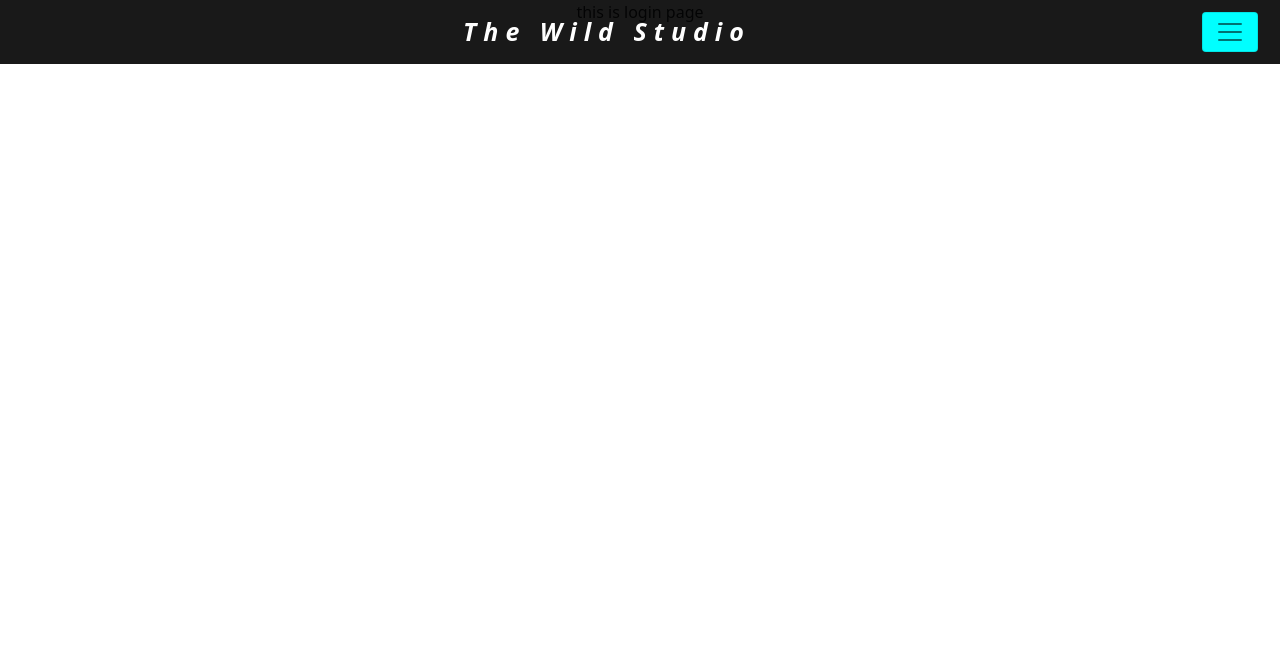
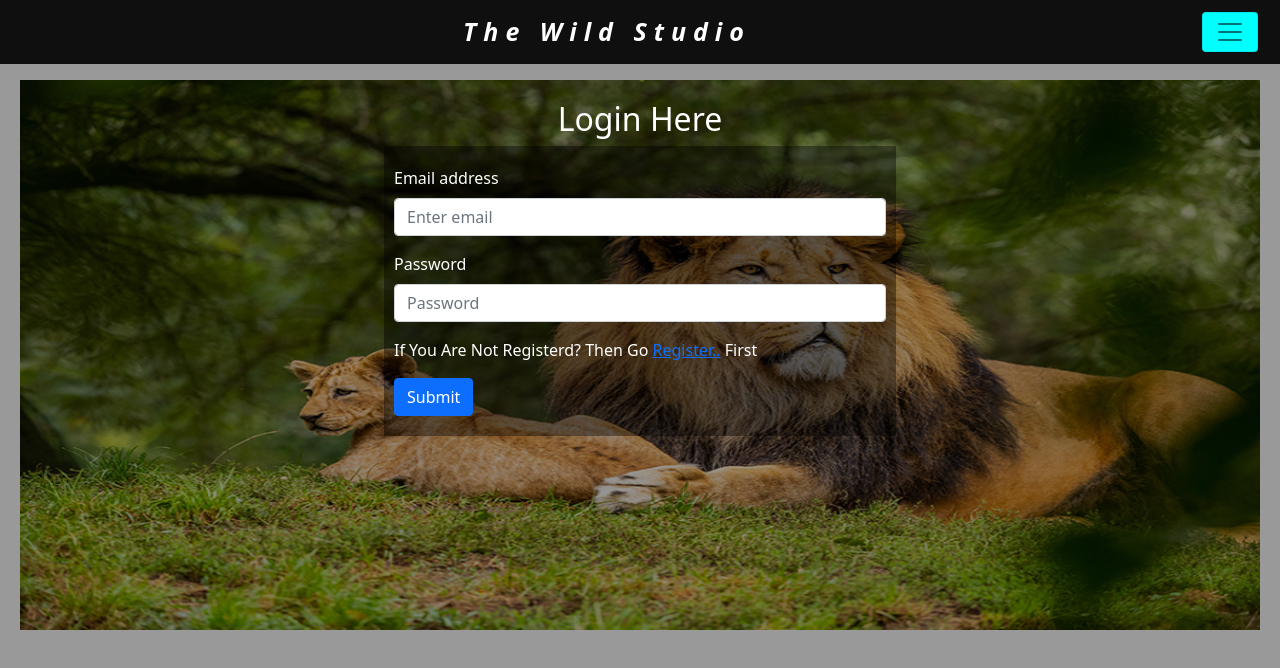
Before and after one commit to FozleRabbi1/forest-studio, a React (Create React App) app: page /login in a window 1280 px wide. Shown: the top 668 px of the page. Built offline with nearby package versions, Linux system fonts and the light colour scheme; no server answers.

Commit message:
register file done

```diff
--- a/public/wildForestData.json
+++ b/public/wildForestData.json
@@ -16,7 +16,7 @@
         "description" : "product photographers in london Product Photography Joel is an experienced product photographer and our professional Enfield photographic studio is equipped with all the necessary photographic lighting and choice of backdrops to enable us to deliver unique, "
     },
     {
-        "name" : "Animal",
+        "name" : "Bird",
         "id" : 3,
         "coust" : 1500,
         "work":"work",
--- a/src/App.js
+++ b/src/App.js
@@ -7,6 +7,8 @@ import AboutMe from './ComponentsFile/AllPagesFile/AboutMeFile/AboutMe';
 import Login from './ComponentsFile/AllPagesFile/LoginFIle/Login';
 import Register from './ComponentsFile/AllPagesFile/RegisterFile/Register';
 import NotFound from './ComponentsFile/NotFoundFIle/NotFound';
+import CheckOut from './ComponentsFile/CheckOutFile/CheckOut';
+import RequirAuth from './ComponentsFile/RequireAuth/RequirAuth';
 
 function App() {
   return (
@@ -18,6 +20,13 @@ function App() {
         <Route path='/aboutMe' element={<AboutMe></AboutMe>}></Route>
         <Route path='/login' element={<Login></Login>}></Route>
         <Route path='/register' element={<Register></Register>}></Route>
+
+        <Route path='/checkOut/:checkId' element={
+          <RequirAuth>
+            <CheckOut></CheckOut>
+           </RequirAuth>
+        }></Route>
+
         <Route path='*' element={<NotFound></NotFound>}></Route>
       </Routes>
 
--- a/src/ComponentsFile/AllPagesFile/HomeFile/ServiceSection/ServiceSection.js
+++ b/src/ComponentsFile/AllPagesFile/HomeFile/ServiceSection/ServiceSection.js
@@ -1,8 +1,13 @@
 import React from 'react';
+import { useNavigate } from 'react-router-dom';
 import './ServiceSecton.css';
 
 const ServiceSection = ({ service }) => {
-    const { name, img, coust, description } = service;
+    const { name, img, coust, description , id} = service;
+    const navigate = useNavigate();
+    const checkOutFun= (id) =>{
+        navigate(`/checkOut/${id}`)
+    }
     return (
         <div className='col'>
             <div className='all-services'>
@@ -11,8 +16,9 @@ const ServiceSection = ({ service }) => {
                 </div>
                 <div className='service-text-container'>
                     <h5>Name : {name}</h5>
-                    <h6>Price : {coust}</h6>
-                    <p>{description.slice(0, 200)}</p>
+                    <h6>Price : {coust}$ Per-Albam </h6>
+                    <p title={description}>{description.slice(0, 200)}</p>
+                    <button onClick={()=>checkOutFun(id)} className='button btn btn-link'>Check-Out</button>
                 </div>
             </div>
 
--- a/src/ComponentsFile/AllPagesFile/HomeFile/ServiceSection/ServiceSecton.css
+++ b/src/ComponentsFile/AllPagesFile/HomeFile/ServiceSection/ServiceSecton.css
@@ -14,3 +14,17 @@
     margin: 0 ;
     padding: 0;
 }
+.service-text-container p{
+    padding-bottom:0;
+    margin-bottom: 0;
+}
+.service-text-container .button{
+    padding: 0;
+    display: block;
+    margin-left: auto;
+    padding-right: 10px;
+    margin-top: -15px;
+    font-weight: 600;
+    text-decoration: none;
+    color: red;
+}
--- a/src/ComponentsFile/AllPagesFile/LoginFIle/Login.js
+++ b/src/ComponentsFile/AllPagesFile/LoginFIle/Login.js
@@ -1,10 +1,65 @@
-import React from 'react';
+import React, { useRef } from 'react';
+import { Button, Form } from 'react-bootstrap';
+import { Link, useNavigate } from 'react-router-dom';
 import './Login.css';
+import tiger from '../../../image/photography4.jpg'
+import { useSignInWithEmailAndPassword } from 'react-firebase-hooks/auth';
+import auth from '../../../firebase.init';
 
 const Login = () => {
+    const getEmail = useRef('');
+    const getPassword = useRef('');
+    const navigate = useNavigate();
+    const [signInWithEmailAndPassword, user, loading, error] = useSignInWithEmailAndPassword(auth);
+
+    if (user) {
+        navigate("/")
+    }
+
+    const submitFun = (e) => {
+        e.preventDefault();
+        const email = getEmail.current.value;
+        const password = getPassword.current.value;
+
+        signInWithEmailAndPassword(email, password);
+    }
+
     return (
-        <div>
-            this is login page
+        <div className='mt-5 pt-3'>
+
+            <div className='img-div  mt-3'>
+                <img src={tiger} alt="" />
+            </div>
+
+            <div className="form-div">
+                <div className='from-child-div'>
+                    <h2>Login Here</h2>
+
+                    <Form className='mx-auto' onSubmit={submitFun}>
+
+                        <Form.Group className="mb-3" controlId="formBasicEmail">
+                            <Form.Label>Email address</Form.Label>
+                            <Form.Control ref={getEmail} type="email" placeholder="Enter email" required/>
+                        </Form.Group>
+
+                        <Form.Group className="mb-3" controlId="formBasicPassword">
+                            <Form.Label>Password</Form.Label>
+                            <Form.Control ref={getPassword} type="password" placeholder="Password" required/>
+                        </Form.Group>
+
+                        {
+                            error? <p style={{ color: "red" }}> {error.message} </p> : ''
+                        }
+
+                        <p>If You Are Not Registerd? Then Go <Link to="/register">Register..</Link> First</p>
+
+                        <Button variant="primary" type="submit">
+                            Submit
+                        </Button>
+                    </Form>
+
+                </div>
+            </div>
 
         </div>
     );
--- a/src/ComponentsFile/AllPagesFile/RegisterFile/Register.css
+++ b/src/ComponentsFile/AllPagesFile/RegisterFile/Register.css
@@ -0,0 +1,41 @@
+.img-div{
+    width: 100%;
+}
+.img-div img{
+    width: 100%;
+    height: 550px;
+    position: relative;
+}
+.form-div{
+    width: 100%;
+    height: 100%;
+    background-color: rgba(0,0,0,0.4);
+    position: absolute;
+    top: 0;
+    left: 0;
+}
+.form-div .from-child-div{
+    margin-top: 100px;
+}
+.form-div .from-child-div h2{
+    color: white;
+    z-index: 99999;
+}
+.from-child-div Form{
+    width: 40%;
+    text-align: left;
+    color: white;
+    background-color: rgba(0,0,0,0.4);
+    padding: 20px 10px;
+}
+
+@media  (max-width:1000px) {
+    .from-child-div Form{
+        width: 70%;
+    }
+}
+@media  (max-width:500px) {
+    .from-child-div Form{
+        width: 85%;
+    }
+}
--- a/src/ComponentsFile/AllPagesFile/RegisterFile/Register.js
+++ b/src/ComponentsFile/AllPagesFile/RegisterFile/Register.js
@@ -1,10 +1,93 @@
-import React from 'react';
+import React, { useRef, useState } from 'react';
 import './Register.css';
+import bird from '../../../image/bird.jpg'
+import { Button, Form } from 'react-bootstrap';
+import { useCreateUserWithEmailAndPassword } from 'react-firebase-hooks/auth';
+import auth from '../../../firebase.init'
+import { Link, useNavigate } from 'react-router-dom';
+
 
 const Register = () => {
+    const getEmail = useRef('');
+    const getPassword = useRef('');
+    const getConfurmPassword = useRef('');
+    const [aggri, getAggri] = useState(false);
+    const [customError, setcuStomError] = useState('');
+    const navigate = useNavigate();
+
+    const [createUserWithEmailAndPassword,user, loading, ceratError,] = useCreateUserWithEmailAndPassword(auth);
+
+    const checkedFun = (e) => {
+        const checkedValue = e.target.checked;
+        getAggri(checkedValue);
+    }
+
+    if(user){
+        navigate("/")
+    }
+    const submitFun = (e) => {
+        e.preventDefault();
+        const email = getEmail.current.value;
+        const password = getPassword.current.value;
+        const confurmPassword = getConfurmPassword.current.value;
+        if(password !== confurmPassword){
+            setcuStomError("PassWord was Wrong please try again")
+            return;
+        }
+        if(password.length < 6){
+            setcuStomError("You Must Type 6 Desit in Your Password")
+            return;
+        }
+        else{
+            createUserWithEmailAndPassword(email, password);
+            setcuStomError("Registerd SeccessFully You can Login Right Now")
+        }
+        console.log(email, password, confurmPassword);
+    }
+
     return (
-        <div>
-            this is register page
+        <div className='mt-5 pt-3'>
+
+            <div className='img-div  mt-3'>
+                <img src={bird} alt="" />
+            </div>
+
+            <div className="form-div">
+                <div className='from-child-div'>
+                    <h2>Register Here</h2>
+
+                    <Form className='mx-auto' onSubmit={submitFun}>
+
+                        <Form.Group className="mb-3" controlId="formBasicEmail">
+                            <Form.Label>Email address</Form.Label>
+                            <Form.Control ref={getEmail} type="email" placeholder="Enter email" required/>
+                        </Form.Group>
+
+                        <Form.Group className="mb-3" controlId="formBasicPassword">
+                            <Form.Label>Password</Form.Label>
+                            <Form.Control ref={getPassword} type="password" placeholder="Password" required/>
+                        </Form.Group>
+
+                        <Form.Group className="mb-3" controlId="formBasicPassword">
+                            <Form.Label>Confurm PassWord</Form.Label>
+                            <Form.Control ref={getConfurmPassword} type="password" placeholder="Password" required/>
+                        </Form.Group>
+                        {
+                            customError && <p style={{color : "red"}}>{customError}</p>
+                        }
+
+                        <p>If You Are Already Registerd? Then Go <Link to="/login">Login..</Link></p>
+                        <Form.Group className="mb-3" controlId="formBasicCheckbox">
+                            <Form.Check onClick={checkedFun} type="checkbox" label="Check me out" />
+                        </Form.Group>
+
+                        <Button disabled={!aggri} variant="primary" type="submit">
+                            Submit
+                        </Button>
+                    </Form>
+
+                </div>
+            </div>
 
         </div>
     );
--- /dev/null
+++ b/src/ComponentsFile/CheckOutFile/CheckOut.js
@@ -0,0 +1,14 @@
+import React from 'react';
+import { useParams } from 'react-router-dom';
+
+const CheckOut = () => {
+    const {checkId} = useParams();
+    return (
+        <div className='mt-5 pt-5'>
+            this is check out page
+            <h2> Id = {checkId}</h2>
+        </div>
+    );
+};
+
+export default CheckOut;
--- a/src/ComponentsFile/HeaderFile/Header.css
+++ b/src/ComponentsFile/HeaderFile/Header.css
@@ -12,3 +12,10 @@
     background-color: aqua;
     margin-right: 10px;
 }
+.togol-button{
+    text-align: left;
+    margin: 0;
+    padding: 0;
+    text-decoration: none;
+    color: red;
+}
--- /dev/null
+++ b/src/ComponentsFile/RequireAuth/RequirAuth.js
@@ -0,0 +1,16 @@
+import React from 'react';
+import { useAuthState } from 'react-firebase-hooks/auth';
+import { Navigate, useLocation } from 'react-router-dom';
+import auth from '../../firebase.init';
+
+const RequirAuth = ({children}) => {
+    const [user] = useAuthState(auth);
+    const location = useLocation();
+    if(!user){
+        return <Navigate to="/login" state={{ from: location }} replace />;
+    }
+
+    return children;
+};
+
+export default RequirAuth;
```
Also changed, not shown: src/ComponentsFile/HeaderFile/Header.js (+17 -2 lines), src/ComponentsFile/CheckOutFile/CheckOut.css (added).
